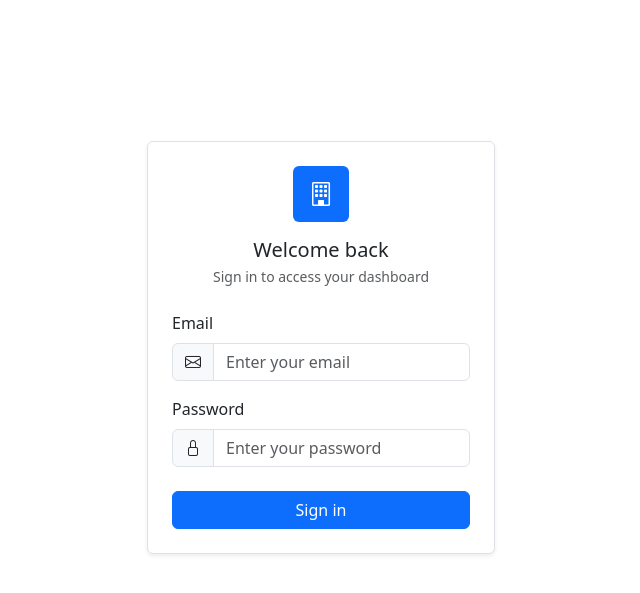
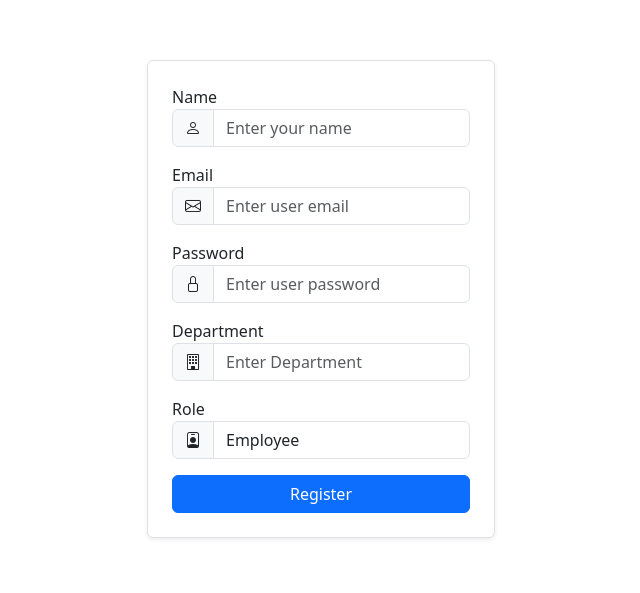
Before and after one commit to crucialniccur/Asset-Inventory-Management-app, a React (Vite) app in the folder client/: page /register in a window 1280 px wide. Before the commit this address led to /login. Shown: the part 101-694 px from the top of the page, without its empty margins (319-959 px from the left). Built offline with nearby package versions, Linux system fonts and the light colour scheme.

Commit message:
make changes to landing page route and design login register pages

```diff
--- a/client/src/App.jsx
+++ b/client/src/App.jsx
@@ -1,4 +1,3 @@
-// src/App.jsx
 import React, { useEffect } from 'react';
 import { BrowserRouter as Router, Routes, Route, Navigate } from 'react-router-dom';
 import { useSelector, useDispatch } from 'react-redux';
@@ -8,13 +7,14 @@ import Sidebar from './components/Sidebar';
 import AssetList from './components/AssetList';
 import AssetDetail from './components/AssetDetail';
 import AddAssetForm from './components/AddAssetForm';
+import LandingPage from './components/LandingPage';
 import AssetAllocation from './components/AssetAllocation';
 import RequestForm from './components/RequestForm';
 import RequestsTable from './components/RequestsTable';
 import UserManagement from './components/UserManagement';
-import AddUser from './components/AddUser';
 import Settings from './components/Settings';
 import Login from './components/Login';
+import Register from './components/Register';
 
 function PrivateRoute({ children, allowedRoles = [] }) {
   const { token, user } = useSelector((state) => state.auth);
@@ -49,8 +49,9 @@ function App() {
       <div className="App">
         <Routes>
           {/* Public routes */}
+          <Route path="/" element={<LandingPage />} />
           <Route path="/login" element={token ? <Navigate to="/dashboard" /> : <Login />} />
-
+          <Route path="/register" element={token ? <Navigate to="/dashboard" /> : <Register />} />
 
           {/* Protected routes */}
           <Route path="/dashboard" element={
@@ -120,14 +121,6 @@ function App() {
             </PrivateRoute>
           } />
 
-          <Route path="/users/add" element={
-            <PrivateRoute allowedRoles={['Admin']}>
-              <AppLayout>
-                <AddUser />
-              </AppLayout>
-            </PrivateRoute>
-          } />
-
           <Route path="/settings" element={
             <PrivateRoute>
               <AppLayout>
--- a/client/src/components/LandingPage.jsx
+++ b/client/src/components/LandingPage.jsx
@@ -40,7 +40,7 @@ export default function LandingPage() {
         </Button>
 
         <Button
-              onClick={() => navigate('/auth/register')}
+          onClick={() => navigate('/register')}
           variant="outline"
           size="lg"
           className="rounded-full px-6"
@@ -48,8 +48,6 @@ export default function LandingPage() {
           Admin Registration
         </Button>
       </div>
-
-
 
       {/* Features Row */}
       <div className="flex justify-center gap-3 text-sm text-white/90">
@@ -65,7 +63,7 @@ export default function LandingPage() {
       </div>
     </div>
   </div>
+</div>
 
-    </div>
   );
 }
--- a/client/src/components/Register.jsx
+++ b/client/src/components/Register.jsx
@@ -11,34 +11,43 @@ const Register = () => {
     email: '',
     password: '',
     department: '',
-    role: 'EMPLOYEE',
+    role: 'Employee',
   };
 
   const validationSchema = Yup.object({
-    name: Yup.string().required('Required'),
-    email: Yup.string().email('Invalid email').required('Required'),
-    password: Yup.string().min(6, 'Minimum 6 characters').required('Required'),
-    department: Yup.string(),
-    role: Yup.string().oneOf(['ADMIN', 'PROCUREMENT', 'FINANCE', 'EMPLOYEE']),
+    name: Yup.string().required('Name is required'),
+    email: Yup.string().email('Invalid email format').required('Email is required'),
+    password: Yup.string().min(6, 'Password must be at least 6 characters').required('Password is required'),
+    department: Yup.string().required('Department is required'),
+    role: Yup.string().oneOf(['Admin', 'Procurement', 'Finance', 'Employee']).required('Role is required'),
   });
 
   const handleSubmit = async (values, { setSubmitting, setErrors }) => {
     try {
-      const response = await fetch('/api/register', {
+      // Updated to match your Login component's API endpoint pattern
+      const response = await fetch('http://localhost:5000/api/auth/register', {
         method: 'POST',
-        headers: { 'Content-Type': 'application/json' },
+        headers: {
+          'Content-Type': 'application/json'
+        },
         body: JSON.stringify(values),
+        credentials: 'include', // Added to match Login component
       });
 
       if (!response.ok) {
         const errorData = await response.json();
-        setErrors({ email: errorData.message || 'Registration failed' });
+        setErrors({ email: errorData.error || errorData.message || 'Registration failed' });
         return;
       }
 
-      navigate('/auth/login');
+      const data = await response.json();
+      console.log('Registration successful:', data);
+
+      // Navigate to login page after successful registration
+      navigate('/login');
     } catch (error) {
-      setErrors({ email: 'Something went wrong' });
+      console.error('Registration error:', error);
+      setErrors({ email: 'Something went wrong. Please try again.' });
     } finally {
       setSubmitting(false);
     }
@@ -52,36 +61,51 @@ const Register = () => {
         <Form className="bg-white p-4 rounded shadow-sm border w-100">
           <div className="mb-3">
             <label htmlFor="name">Name</label>
-            <Field name="name" className="form-control" />
+            <div className="input-group">
+              <span className="input-group-text bg-light"><i className="bi bi-person absolute left-3 top-1/2 transform -translate-y-1/2 text-gray-400"></i></span>
+              <Field name="name" className="form-control" placeholder="Enter your name"/>
+            </div>
             <ErrorMessage name="name" component="div" className="text-danger" />
           </div>
 
           <div className="mb-3">
             <label htmlFor="email">Email</label>
-            <Field name="email" type="email" className="form-control" />
+            <div className="input-group">
+              <span className="input-group-text bg-light"><i className="bi bi-envelope absolute left-3 top-1/2 transform -translate-y-1/2 text-gray-400"></i></span>
+              <Field name="email" type="email" className="form-control" placeholder="Enter user email"/>
+            </div>
             <ErrorMessage name="email" component="div" className="text-danger" />
           </div>
 
           <div className="mb-3">
             <label htmlFor="password">Password</label>
-            <Field name="password" type="password" className="form-control" />
+            <div className="input-group">
+              <span className="input-group-text bg-light"><i className="bi bi-lock absolute left-3 top-1/2 transform -translate-y-1/2 text-gray-400"></i></span>
+              <Field name="password" type="password" className="form-control" placeholder="Enter user password"/>
+            </div>
             <ErrorMessage name="password" component="div" className="text-danger" />
           </div>
 
           <div className="mb-3">
             <label htmlFor="department">Department</label>
-            <Field name="department" className="form-control" />
+            <div className="input-group">
+              <span className="input-group-text bg-light"><i className="bi bi-building absolute left-3 top-1/2 transform -translate-y-1/2 text-gray-400"></i></span>
+              <Field name="department" className="form-control" placeholder="Enter Department"/>
+            </div>
             <ErrorMessage name="department" component="div" className="text-danger" />
           </div>
 
           <div className="mb-3">
             <label htmlFor="role">Role</label>
-            <Field as="select" name="role" className="form-control">
-              <option value="EMPLOYEE">Employee</option>
-              <option value="ADMIN">Admin</option>
-              <option value="PROCUREMENT">Procurement</option>
-              <option value="FINANCE">Finance</option>
-            </Field>
+            <div className="input-group">
+              <span className="input-group-text bg-light"><i className="bi bi-person-badge absolute left-3 top-1/2 transform -translate-y-1/2 text-gray-400"></i></span>
+              <Field as="select" name="role" className="form-control" placeholder="Select user role">
+                <option value="EMPLOYEE">Employee</option>
+                <option value="ADMIN">Admin</option>
+                <option value="PROCUREMENT">Procurement</option>
+                <option value="FINANCE">Finance</option>
+              </Field>
+            </div>
             <ErrorMessage name="role" component="div" className="text-danger" />
           </div>
 
```
Also changed, not shown: 1 other file (tests, documents, lock files or other folders). Lines whose indentation alone changed are shown as unchanged.
